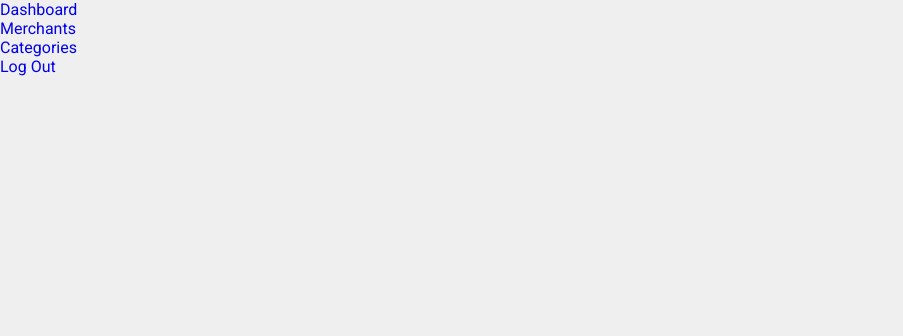
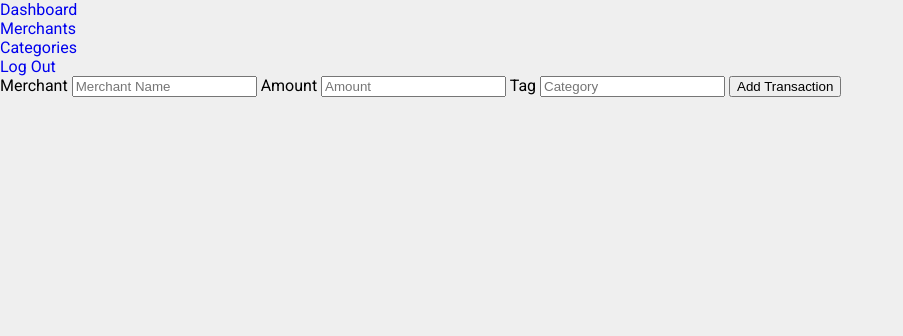
Before and after one commit to markslorach/spending_tracker_project, a Flask app: page /transactions in a window 1280 px wide. Shown: the top 336 px of the page, without its empty margins (0-903 px from the left). Run offline with Flask 3, Linux system fonts and the light colour scheme; data that the repository does not hold is empty; some libraries are stand-ins or nearby versions.

Commit message:
add transaction form working

```diff
--- a/templates/transactions/index.html
+++ b/templates/transactions/index.html
@@ -1,6 +1,19 @@
 {% extends "base.html" %}
 
 {% block content %}
+
+<form action="/transactions" method="POST">
+    <label for="merchant">Merchant</label>
+    <input type="text" id="merchant" name="merchant" placeholder="Merchant Name">
+
+    <label for="amount">Amount</label>
+    <input type="number" id="amount" name="amount" placeholder="Amount">
+
+    <label for="tag">Tag</label>
+    <input type="text" id="tag" name="tag" placeholder="Category">
+
+    <input type="submit" value="Add Transaction">
+</form>
 
     {% for transaction in transactions %}
 
```
